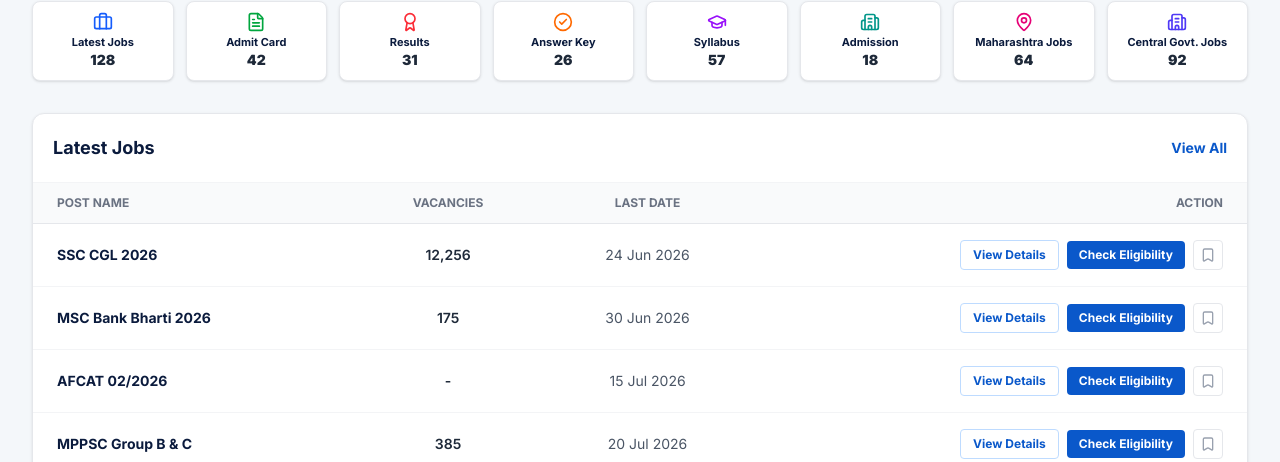
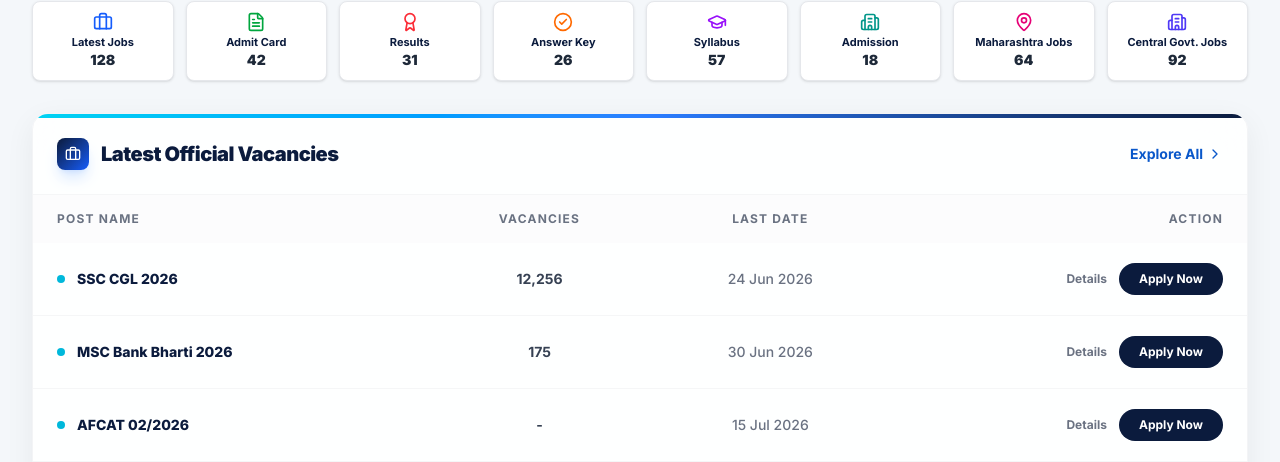
Before and after one commit to sarkaripassport/sarkaripassport, a Next.js app: page / in a window 1280 px wide. Shown: the part 338-800 px from the top of the page. Built offline with nearby package versions, Linux system fonts and the light colour scheme.

Commit message:
UI tweak: Implement professional formal futuristic Latest Jobs table

```diff
--- a/src/app/page.tsx
+++ b/src/app/page.tsx
@@ -81,38 +81,62 @@
           ))}
         </div>
 
-        {/* Latest Jobs Table */}
-        <div className="bg-white rounded-xl border border-gray-200 shadow-sm overflow-hidden">
-          <div className="flex justify-between items-center p-5 border-b border-gray-100">
-            <h2 className="text-lg font-bold text-[#0B1B3D]">Latest Jobs</h2>
-            <Link href="/jobs" className="text-sm font-bold text-[#0A58CA] hover:underline">View All</Link>
+        {/* Latest Jobs Table - Professional Formal Futuristic */}
+        <div className="bg-white/90 backdrop-blur-xl rounded-2xl border border-gray-100 shadow-[0_8px_30px_rgb(0,0,0,0.06)] overflow-hidden relative">
+          <div className="absolute top-0 left-0 w-full h-1 bg-gradient-to-r from-cyan-400 via-blue-500 to-[#0B1B3D]"></div>
+
+          <div className="flex justify-between items-center p-6 border-b border-gray-100/80">
+            <div className="flex items-center gap-3">
+              <div className="w-8 h-8 rounded-lg bg-gradient-to-br from-[#0B1B3D] to-blue-600 flex items-center justify-center shadow-lg shadow-blue-500/20">
+                <Briefcase className="w-4 h-4 text-white" />
+              </div>
+              <h2 className="text-xl font-black text-[#0B1B3D] tracking-tight">Latest Official Vacancies</h2>
+            </div>
+            <Link href="/jobs" className="text-sm font-bold text-[#0A58CA] flex items-center gap-1 hover:text-cyan-600 transition-colors">
+              Explore All <ChevronRight className="w-4 h-4" />
+            </Link>
           </div>
+
           <div className="overflow-x-auto">
             <table className="w-full text-sm text-left">
-              <thead className="text-xs text-gray-500 uppercase bg-gray-50 border-b border-gray-200">
+              <thead className="text-xs text-gray-500 uppercase tracking-widest bg-gray-50/50">
                 <tr>
-                  <th className="px-6 py-3 font-bold">Post Name</th>
-                  <th className="px-6 py-3 font-bold text-center">Vacancies</th>
-                  <th className="px-6 py-3 font-bold text-center">Last Date</th>
-                  <th className="px-6 py-3 font-bold text-right">Action</th>
+                  <th className="px-6 py-4 font-bold">Post Name</th>
+                  <th className="px-6 py-4 font-bold text-center">Vacancies</th>
+                  <th className="px-6 py-4 font-bold text-center">Last Date</th>
+                  <th className="px-6 py-4 font-bold text-right">Action</th>
                 </tr>
               </thead>
-              <tbody className="divide-y divide-gray-100">
+              <tbody className="divide-y divide-gray-100/80">
                 {[
-                  { title: "SSC CGL 2026", vac: "12,256", date: "24 Jun 2026" },
-                  { title: "MSC Bank Bharti 2026", vac: "175", date: "30 Jun 2026" },
-                  { title: "AFCAT 02/2026", vac: "-", date: "15 Jul 2026" },
-                  { title: "MPPSC Group B & C", vac: "385", date: "20 Jul 2026" },
-                  { title: "IB ACIO Grade-II", vac: "995", date: "12 Jun 2026" },
+                  { title: "SSC CGL 2026", vac: "12,256", date: "24 Jun 2026", active: true },
+                  { title: "MSC Bank Bharti 2026", vac: "175", date: "30 Jun 2026", active: true },
+                  { title: "AFCAT 02/2026", vac: "-", date: "15 Jul 2026", active: true },
+                  { title: "MPPSC Group B & C", vac: "385", date: "20 Jul 2026", active: false },
+                  { title: "IB ACIO Grade-II", vac: "995", date: "12 Jun 2026", active: true },
                 ].map((job, i) => (
-                  <tr key={i} className="hover:bg-gray-50">
-                    <td className="px-6 py-4 font-bold text-[#0B1B3D]">{job.title}</td>
-                    <td className="px-6 py-4 text-center font-semibold text-gray-800">{job.vac}</td>
-                    <td className="px-6 py-4 text-center text-gray-600">{job.date}</td>
-                    <td className="px-6 py-4 flex items-center justify-end gap-2">
-                      <button className="px-3 py-1.5 text-xs font-bold text-[#0A58CA] border border-blue-200 rounded hover:bg-blue-50">View Details</button>
-                      <button className="px-3 py-1.5 text-xs font-bold text-white bg-[#0A58CA] rounded hover:bg-blue-700">Check Eligibility</button>
-                      <button className="p-1.5 text-gray-400 hover:text-[#0B1B3D] border border-gray-200 rounded"><Bookmark className="w-4 h-4" /></button>
+                  <tr key={i} className="group hover:bg-blue-50/30 transition-all duration-300 relative">
+                    <td className="px-6 py-5">
+                      <div className="absolute left-0 top-0 h-full w-1 bg-cyan-500 opacity-0 group-hover:opacity-100 transition-opacity"></div>
+                      <div className="flex items-center gap-3">
+                        {job.active ? (
+                          <span className="relative flex h-2 w-2">
+                            <span className="animate-ping absolute inline-flex h-full w-full rounded-full bg-cyan-400 opacity-75"></span>
+                            <span className="relative inline-flex rounded-full h-2 w-2 bg-cyan-500"></span>
+                          </span>
+                        ) : (
+                          <span className="w-2 h-2 rounded-full bg-gray-300"></span>
+                        )}
+                        <span className="font-extrabold text-[#0B1B3D] group-hover:text-[#0A58CA] transition-colors">{job.title}</span>
+                      </div>
+                    </td>
+                    <td className="px-6 py-5 text-center font-bold text-gray-700">{job.vac}</td>
+                    <td className="px-6 py-5 text-center text-gray-500 font-medium">{job.date}</td>
+                    <td className="px-6 py-5 flex items-center justify-end gap-3">
+                      <button className="text-xs font-bold text-gray-500 hover:text-[#0B1B3D] transition-colors">Details</button>
+                      <button className="px-5 py-2 text-xs font-bold text-white bg-[#0B1B3D] rounded-full hover:bg-gradient-to-r hover:from-[#0A58CA] hover:to-cyan-500 hover:shadow-lg hover:shadow-cyan-500/20 transition-all duration-300">
+                        Apply Now
+                      </button>
                     </td>
                   </tr>
                 ))}
```
